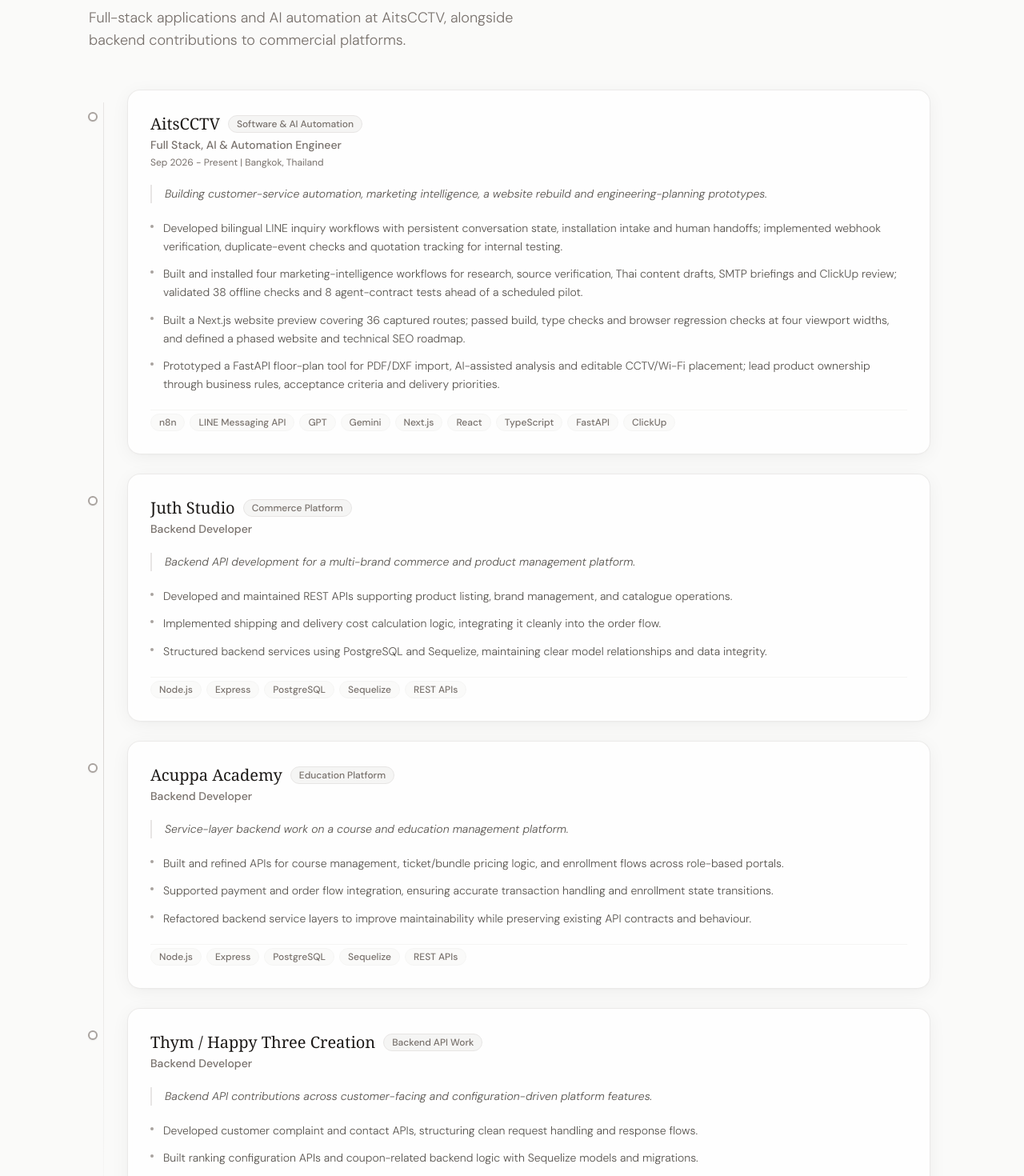
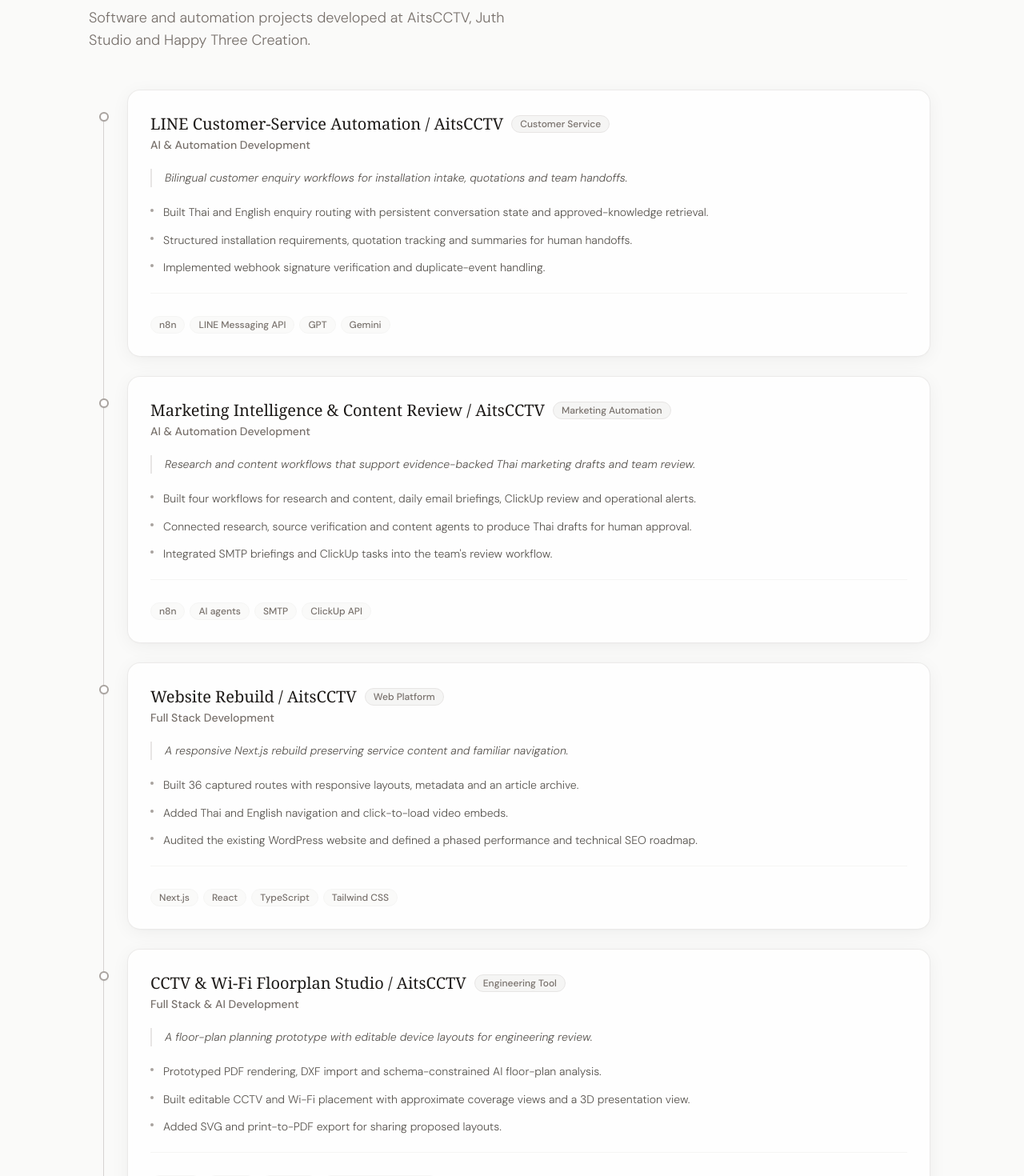
Before and after one commit to pshkai/portfolio, a Next.js app: page /portfolio/experience in a window 1280 px wide. Shown: the part 580-2050 px from the top of the page at 80% size. Built offline with nearby package versions, Linux system fonts and the light colour scheme; a web font is replaced by a local one.

Commit message:
Separate AitsCCTV projects from employment and align card details

```diff
--- a/src/components/sections/AdditionalExperience.tsx
+++ b/src/components/sections/AdditionalExperience.tsx
@@ -7,12 +7,12 @@
 
 export function AdditionalExperience() {
   return (
-    <section className="bg-white py-24 dark:bg-stone-950">
+    <section id="broader-experience" className="bg-white py-24 dark:bg-stone-950">
       <div className="section-container">
         <SectionHeading
           label="Broader Experience"
           title="Creative technology, communication and leadership."
-          subtitle="Experience across generative AI, technical education, MarTech operations, and coaching has shaped how I research problems, communicate ideas, respond to feedback, and work with different people."
+          subtitle="Experience across software engineering, AI, technical education, MarTech operations and coaching has shaped how I research problems, communicate ideas and work with different people."
         />
 
         <div className="grid grid-cols-1 gap-4 lg:grid-cols-2">
@@ -66,7 +66,7 @@
                 ))}
               </ul>
 
-              <div className="mt-auto flex flex-wrap gap-1.5 border-t border-stone-100 pt-3 dark:border-stone-800">
+              <div className="mt-auto flex flex-wrap gap-1.5 border-t border-stone-100 pt-5 sm:pt-6 dark:border-stone-800">
                 {item.badges.map((badge) => (
                   <Badge key={badge} variant="muted">
                     {badge}
--- a/src/components/sections/ProfessionalExperience.tsx
+++ b/src/components/sections/ProfessionalExperience.tsx
@@ -67,7 +67,7 @@
       </ul>
 
       {/* Tech stack */}
-      <div className="flex flex-wrap gap-1.5 pt-1 border-t border-stone-100 dark:border-stone-800">
+      <div className="flex flex-wrap gap-1.5 pt-7 border-t border-stone-100 dark:border-stone-800">
         {project.stack.map((tech) => (
           <Badge key={tech} variant="muted">
             {tech}
@@ -83,9 +83,9 @@
     <section id="experience" className="py-24 bg-stone-50 dark:bg-stone-900">
       <div className="section-container">
         <SectionHeading
-          label="Selected Engineering Experience"
+          label="Selected Work Projects"
           title="Real products. Real codebases."
-          subtitle="Full-stack applications and AI automation at AitsCCTV, alongside backend contributions to commercial platforms."
+          subtitle="Software and automation projects developed at AitsCCTV, Juth Studio and Happy Three Creation."
         />
 
         {/* Timeline-style layout: vertical stack with connector */}
@@ -93,7 +93,7 @@
           {/* Vertical line — decorative */}
           <div
             aria-hidden
-            className="hidden lg:block absolute left-[18px] top-4 bottom-4 w-px bg-gradient-to-b from-stone-200 via-stone-300 to-transparent dark:from-stone-700 dark:via-stone-600"
+            className="hidden lg:block absolute left-[18px] top-[34px] bottom-7 w-px bg-stone-300 dark:bg-stone-600"
           />
 
           <div className="flex flex-col gap-6 lg:pl-12">
@@ -106,7 +106,7 @@
                   viewport={{ once: true }}
                   transition={{ duration: 0.3, delay: i * 0.1 + 0.2 }}
                   aria-hidden
-                  className="hidden lg:block absolute -left-[49px] top-7 w-3 h-3 rounded-full bg-white border-2 border-stone-400 shadow-sm dark:bg-stone-950 dark:border-stone-500"
+                  className="hidden lg:block absolute -left-[35px] top-7 w-3 h-3 rounded-full bg-white border-2 border-stone-400 shadow-sm dark:bg-stone-950 dark:border-stone-500"
                 />
                 <ExperienceCard project={project} index={i} />
               </div>
--- a/src/data/additionalExperience.ts
+++ b/src/data/additionalExperience.ts
@@ -1,7 +1,7 @@
 export type AdditionalExperience = {
   organization: string;
   role: string;
-  category: "AI & Creative Technology" | "MarTech & Operations" | "Technical Education" | "Education & Coaching";
+  category: "Software Engineering & Automation" | "AI & Creative Technology" | "MarTech & Operations" | "Technical Education" | "Education & Coaching";
   date?: string;
   summary: string;
   bullets: string[];
@@ -9,6 +9,21 @@
 };
 
 export const additionalExperience: AdditionalExperience[] = [
+  {
+    organization: "AitsCCTV",
+    role: "Full Stack, AI & Automation Engineer",
+    category: "Software Engineering & Automation",
+    date: "Sept 2026 - Current",
+    summary:
+      "Full-stack engineering and AI automation across customer service, marketing, web platforms and engineering tools.",
+    bullets: [
+      "Develop bilingual customer-service automation with structured installation intake, quotation tracking and human handoffs.",
+      "Build marketing-intelligence workflows connecting AI research, Thai content drafting, email briefings and ClickUp review.",
+      "Develop a Next.js website rebuild and a FastAPI floor-plan planning prototype for CCTV and Wi-Fi layouts.",
+      "Lead product ownership through business rules, acceptance criteria and delivery priorities.",
+    ],
+    badges: ["n8n", "Next.js", "TypeScript", "FastAPI", "AI Automation", "Product Ownership"],
+  },
   {
     organization: "Marketing Bear",
     role: "Generative AI Creative Production Intern",
--- a/src/data/professionalExperience.ts
+++ b/src/data/professionalExperience.ts
@@ -10,17 +10,51 @@
 
 export const professionalProjects: ProfessionalProject[] = [
   {
-    company: "AitsCCTV",
-    role: "Full Stack, AI & Automation Engineer",
-    date: "Sep 2026 - Present | Bangkok, Thailand",
-    type: "Software & AI Automation",
-    tagline: "Building customer-service automation, marketing intelligence, a website rebuild and engineering-planning prototypes.",
-    stack: ["n8n", "LINE Messaging API", "GPT", "Gemini", "Next.js", "React", "TypeScript", "FastAPI", "ClickUp"],
+    company: "LINE Customer-Service Automation / AitsCCTV",
+    role: "AI & Automation Development",
+    type: "Customer Service",
+    tagline: "Bilingual customer enquiry workflows for installation intake, quotations and team handoffs.",
+    stack: ["n8n", "LINE Messaging API", "GPT", "Gemini"],
     bullets: [
-      "Developed bilingual LINE inquiry workflows with persistent conversation state, installation intake and human handoffs; implemented webhook verification, duplicate-event checks and quotation tracking for internal testing.",
-      "Built and installed four marketing-intelligence workflows for research, source verification, Thai content drafts, SMTP briefings and ClickUp review; validated 38 offline checks and 8 agent-contract tests ahead of a scheduled pilot.",
-      "Built a Next.js website preview covering 36 captured routes; passed build, type checks and browser regression checks at four viewport widths, and defined a phased website and technical SEO roadmap.",
-      "Prototyped a FastAPI floor-plan tool for PDF/DXF import, AI-assisted analysis and editable CCTV/Wi-Fi placement; lead product ownership through business rules, acceptance criteria and delivery priorities.",
+      "Built Thai and English enquiry routing with persistent conversation state and approved-knowledge retrieval.",
+      "Structured installation requirements, quotation tracking and summaries for human handoffs.",
+      "Implemented webhook signature verification and duplicate-event handling.",
+    ],
+  },
+  {
+    company: "Marketing Intelligence & Content Review / AitsCCTV",
+    role: "AI & Automation Development",
+    type: "Marketing Automation",
+    tagline: "Research and content workflows that support evidence-backed Thai marketing drafts and team review.",
+    stack: ["n8n", "AI agents", "SMTP", "ClickUp API"],
+    bullets: [
+      "Built four workflows for research and content, daily email briefings, ClickUp review and operational alerts.",
+      "Connected research, source verification and content agents to produce Thai drafts for human approval.",
+      "Integrated SMTP briefings and ClickUp tasks into the team's review workflow.",
+    ],
+  },
+  {
+    company: "Website Rebuild / AitsCCTV",
+    role: "Full Stack Development",
+    type: "Web Platform",
+    tagline: "A responsive Next.js rebuild preserving service content and familiar navigation.",
+    stack: ["Next.js", "React", "TypeScript", "Tailwind CSS"],
+    bullets: [
+      "Built 36 captured routes with responsive layouts, metadata and an article archive.",
+      "Added Thai and English navigation and click-to-load video embeds.",
+      "Audited the existing WordPress website and defined a phased performance and technical SEO roadmap.",
+    ],
+  },
+  {
+    company: "CCTV & Wi-Fi Floorplan Studio / AitsCCTV",
+    role: "Full Stack & AI Development",
+    type: "Engineering Tool",
+    tagline: "A floor-plan planning prototype with editable device layouts for engineering review.",
+    stack: ["FastAPI", "Python", "PDF/DXF", "Structured AI outputs"],
+    bullets: [
+      "Prototyped PDF rendering, DXF import and schema-constrained AI floor-plan analysis.",
+      "Built editable CCTV and Wi-Fi placement with approximate coverage views and a 3D presentation view.",
+      "Added SVG and print-to-PDF export for sharing proposed layouts.",
     ],
   },
   {
@@ -36,7 +70,7 @@
     ],
   },
   {
-    company: "Acuppa Academy",
+    company: "Acuppa Academy / Happy Three Creation",
     role: "Backend Developer",
     type: "Education Platform",
     tagline: "Service-layer backend work on a course and education management platform.",
```
